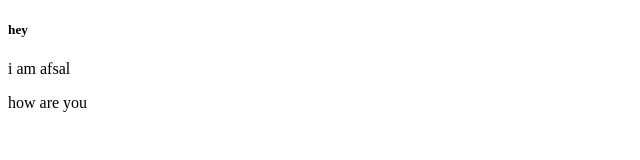
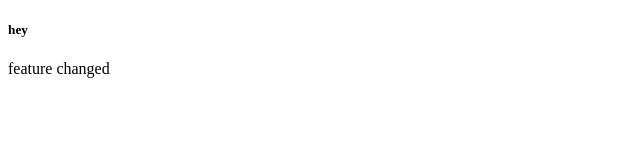
Before and after one commit to Afi-THEdeveloper/gitStudies, a plain HTML site: page hey.html in a window 1280 px wide. Shown: the whole page, without its empty margins (0-640 px from the left). Drawn offline with Linux system fonts and the light colour scheme.

Commit message:
hey modified

```diff
--- a/hey.html
+++ b/hey.html
@@ -7,7 +7,6 @@
 </head>
 <body>
     <h5>hey</h5>
-    <p>i am afsal</p>
-    <p>how are you</p>
+    <p>feature changed</p>
 </body>
 </html>
```
